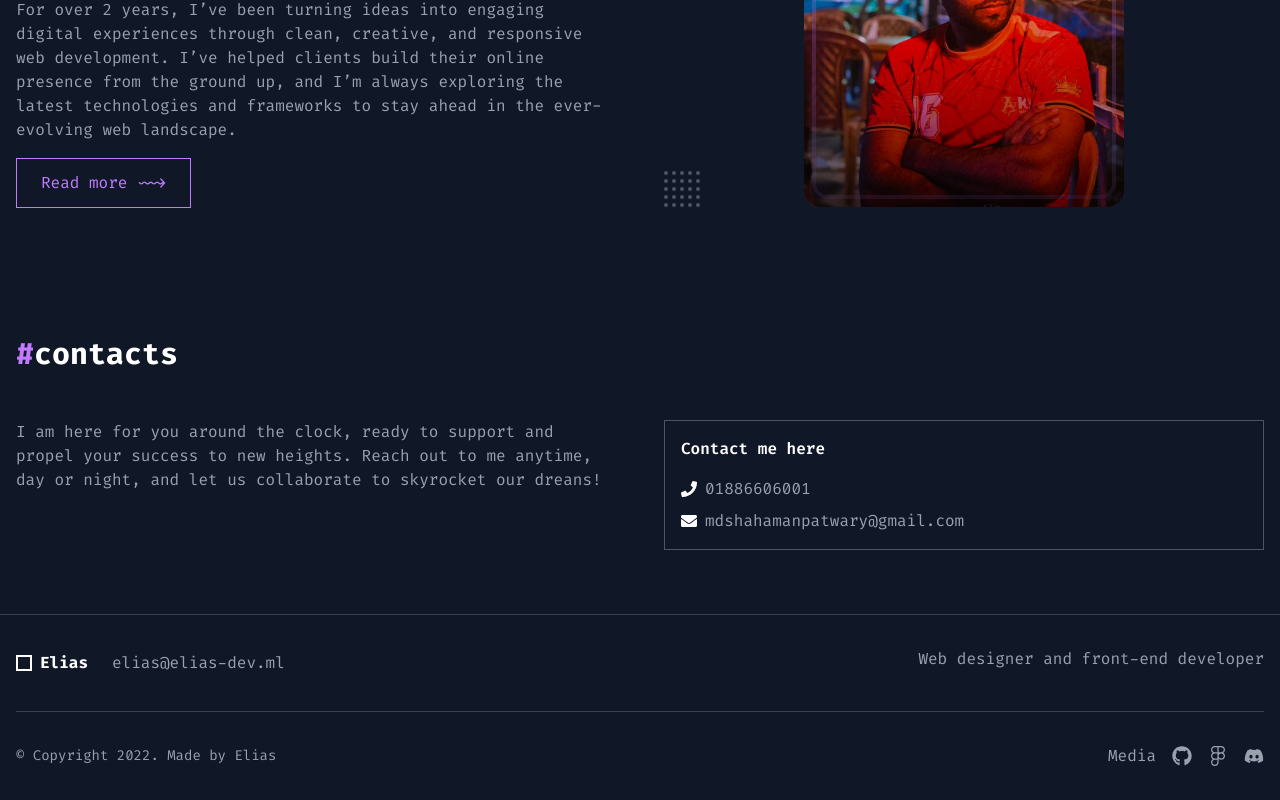
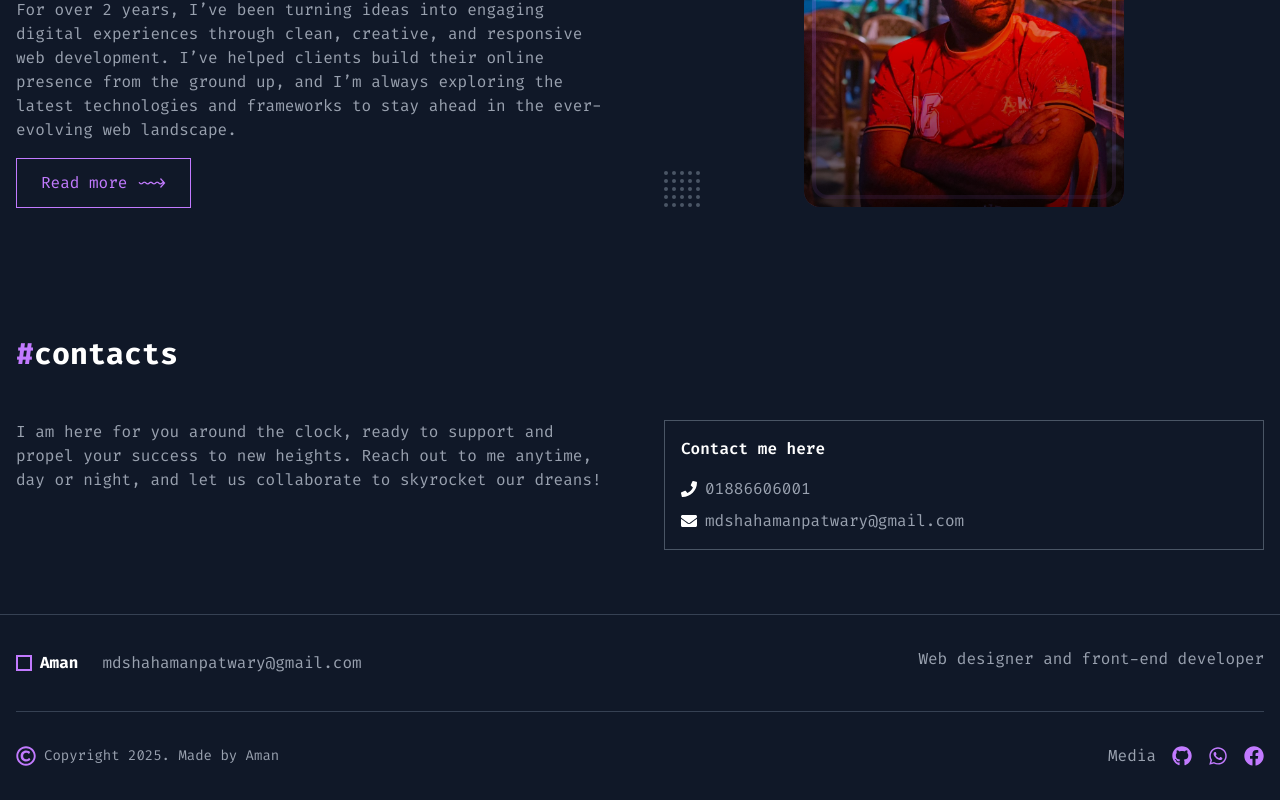
Before and after one commit to TAIJULAMAN/portfolio-new, a React (Vite) app: page / in a window 1280 px wide. Shown: the part 2585-3385 px from the top of the page. Built offline with nearby package versions, Linux system fonts and the light colour scheme.

Commit message:
redesign the footer section

```diff
--- a/src/pages/shared/Footer.jsx
+++ b/src/pages/shared/Footer.jsx
@@ -1,5 +1,5 @@
 import React from 'react';
-import { FaGithub, FaFigma, FaDiscord } from "react-icons/fa"
+import { FaGithub, FaRegCopyright, FaWhatsapp, FaFacebook } from "react-icons/fa"
 
 export default function () {
     return (
@@ -7,9 +7,9 @@ export default function () {
             <div className="container mx-auto px-4 py-8">
                 <div className="flex flex-col md:flex-row justify-between items-center">
                     <div className="flex items-center space-x-2 mb-4 md:mb-0">
-                        <div className="w-4 h-4 border-2 border-white"></div>
-                        <span className="font-bold">Elias</span>
-                        <span className="text-gray-400 ml-4">elias@elias-dev.ml</span>
+                        <div className="w-4 h-4 border-2 border-purple-400"></div>
+                        <span className="font-bold">Aman</span>
+                        <span className="text-gray-400 ml-4">mdshahamanpatwary@gmail.com</span>
                     </div>
 
                     <div>
@@ -18,13 +18,20 @@ export default function () {
                 </div>
 
                 <div className="flex flex-col md:flex-row justify-between items-center mt-8 pt-8 border-t border-gray-700">
-                    <p className="text-gray-400 text-sm">© Copyright 2022. Made by Elias</p>
-
+                    <div className="text-gray-400 text-sm flex items-center space-x-2">
+                        <FaRegCopyright className="w-5 h-5 text-purple-400" /> <p>Copyright {new Date().getFullYear()}. Made by Aman</p>
+                    </div>
                     <div className="flex items-center space-x-4 mt-4 md:mt-0">
                         <span className="text-gray-400">Media</span>
-                        <FaGithub className="w-5 h-5 text-gray-400 hover:text-white cursor-pointer transition-colors" />
-                        <FaFigma className="w-5 h-5 text-gray-400 hover:text-white cursor-pointer transition-colors" />
-                        <FaDiscord className="w-5 h-5 text-gray-400 hover:text-white cursor-pointer transition-colors" />
+                        <a href="https://github.com/TAIJULAMAN" target="_blank" rel="noopener noreferrer" aria-label="GitHub">
+                            <FaGithub className="w-5 h-5 text-purple-400 cursor-pointer transition-colors" />
+                        </a>
+                        <a href="https://wa.me/01886606001" target="_blank" rel="noopener noreferrer" aria-label="WhatsApp">
+                            <FaWhatsapp className="w-5 h-5 text-purple-400 cursor-pointer transition-colors" />
+                        </a>
+                        <a href="https://www.facebook.com/ShahAmAn04/" target="_blank" rel="noopener noreferrer" aria-label="Facebook">
+                            <FaFacebook className="w-5 h-5 text-purple-400 cursor-pointer transition-colors" />
+                        </a>
                     </div>
                 </div>
             </div>
```
